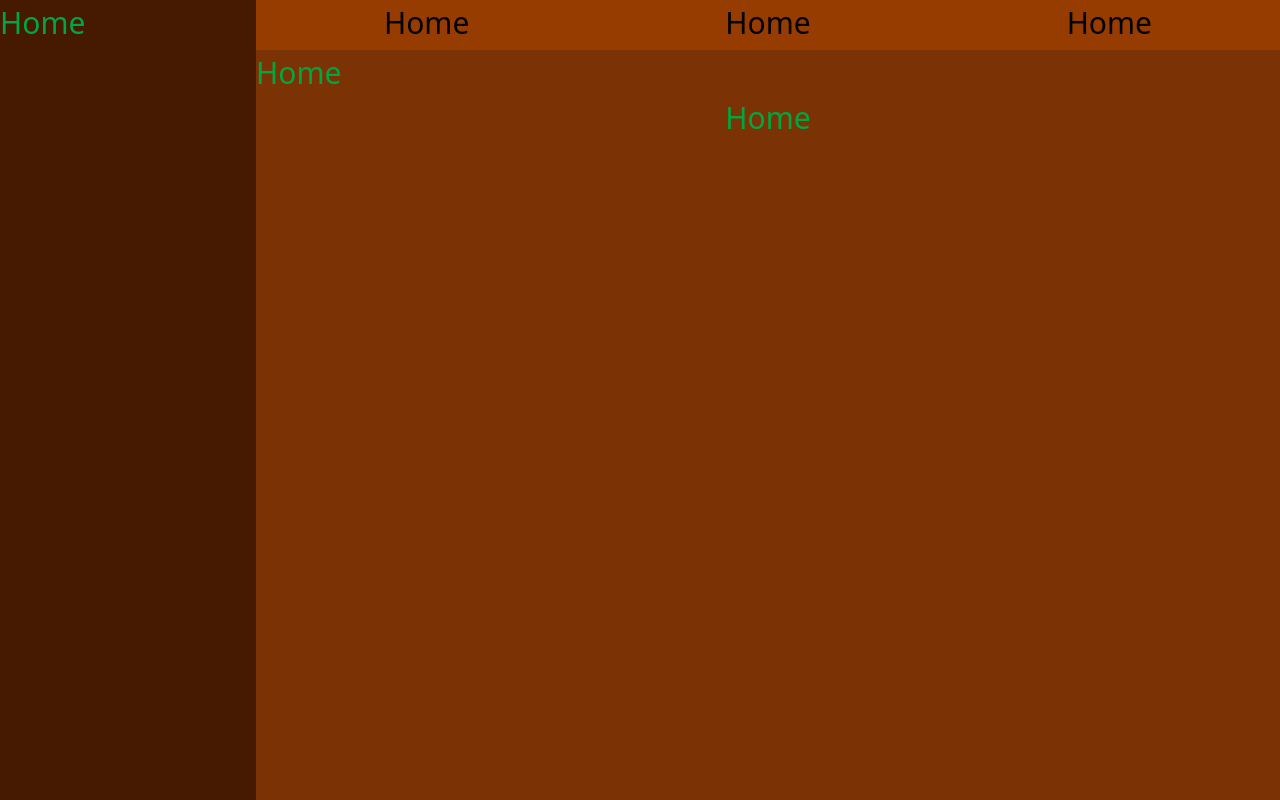
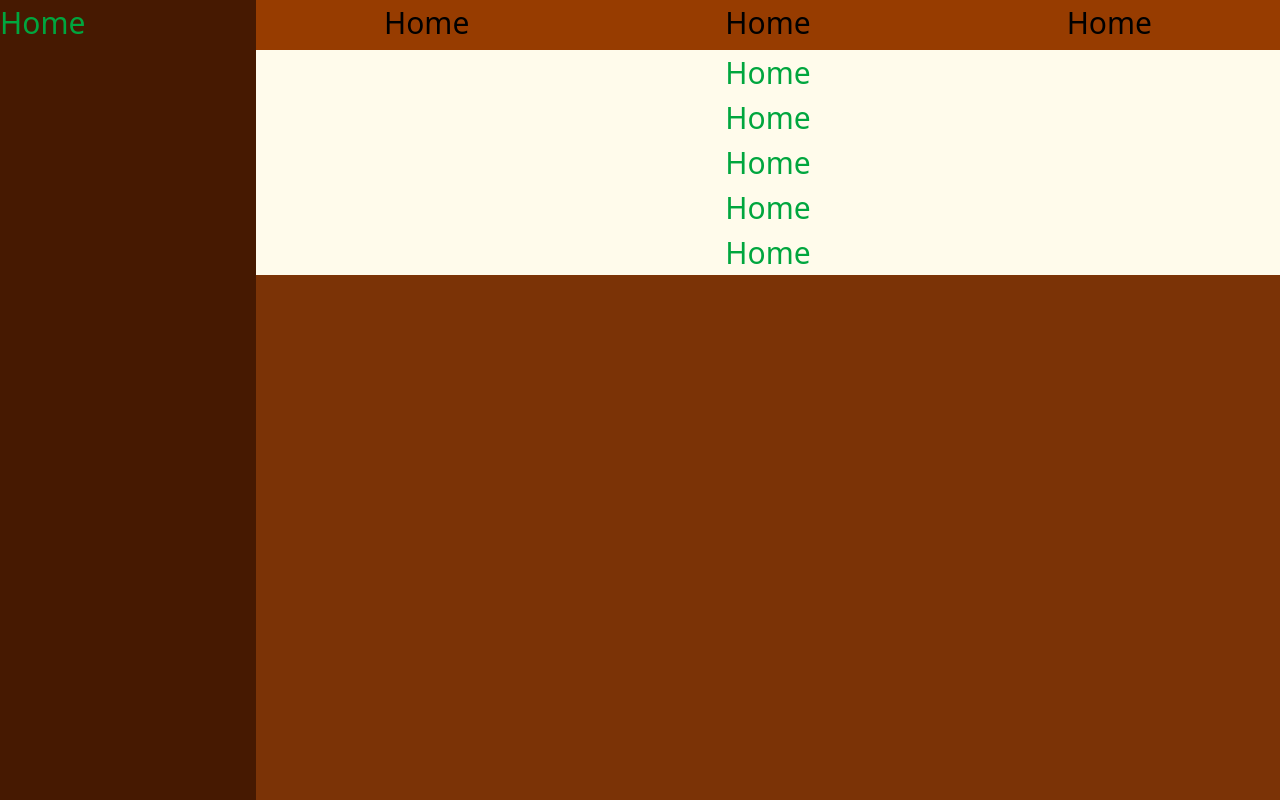
Before and after one commit to codewithfitse/AiChatBot, a React (Vite) app in the folder Frontend/: page /Home in a window 1280 px wide. Built offline with nearby package versions, Linux system fonts and the light colour scheme.

Commit message:
CHANGING ON HOMEPAGE

```diff
--- a/Frontend/src/page/Home.jsx
+++ b/Frontend/src/page/Home.jsx
@@ -4,10 +4,10 @@ export const Home = () => {
   return (
     <>
       <div className="w-full min-h-screen flex bg-amber-500">
-        <div className="w-[20%] h-auto bg-amber-950">
+        <aside className="w-[20%] h-auto bg-amber-950">
           <h1 className="text-[30px] text-green-600">Home</h1>
-        </div>
-        <div className="w-[80%] h-auto flex flex-col items-center bg-amber-900">
+        </aside>
+        <main className="w-[80%] h-auto flex flex-col items-center bg-amber-900">
           <nav className="w-full h-[50px] bg-amber-800">
             <ul className="w-auto flex justify-around items-center">
               <li className="text-[30px] text-center text-black">Home</li>
@@ -16,13 +16,14 @@ export const Home = () => {
             </ul>
           </nav>
 
-          <div className="w-full flex pt-10 mt-[50px]">
+          <div className="w-full mt-96 flex flex-col items-center justify-center bg-amber-50">
+            <h1 className="text-[30px] text-green-600">Home</h1>
+            <h1 className="text-[30px] text-green-600">Home</h1>
+            <h1 className="text-[30px] text-green-600">Home</h1>
+            <h1 className="text-[30px] text-green-600">Home</h1>
             <h1 className="text-[30px] text-green-600">Home</h1>
           </div>
-          <div className="w-full flex justify-center pl-10 pt-[500px]">
-            <h1 className="text-[30px] text-green-600">Home</h1>
-          </div>
-        </div>
+        </main>
       </div>
     </>
   );
```
